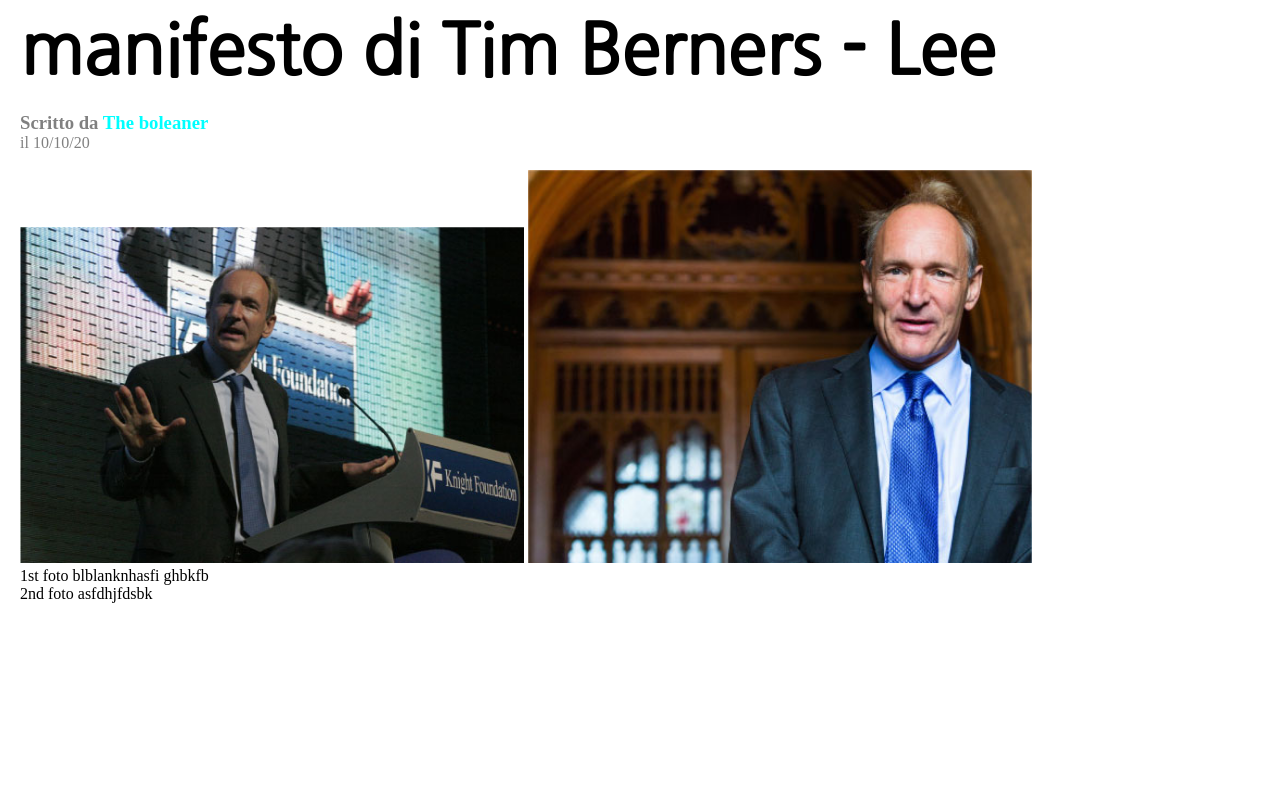
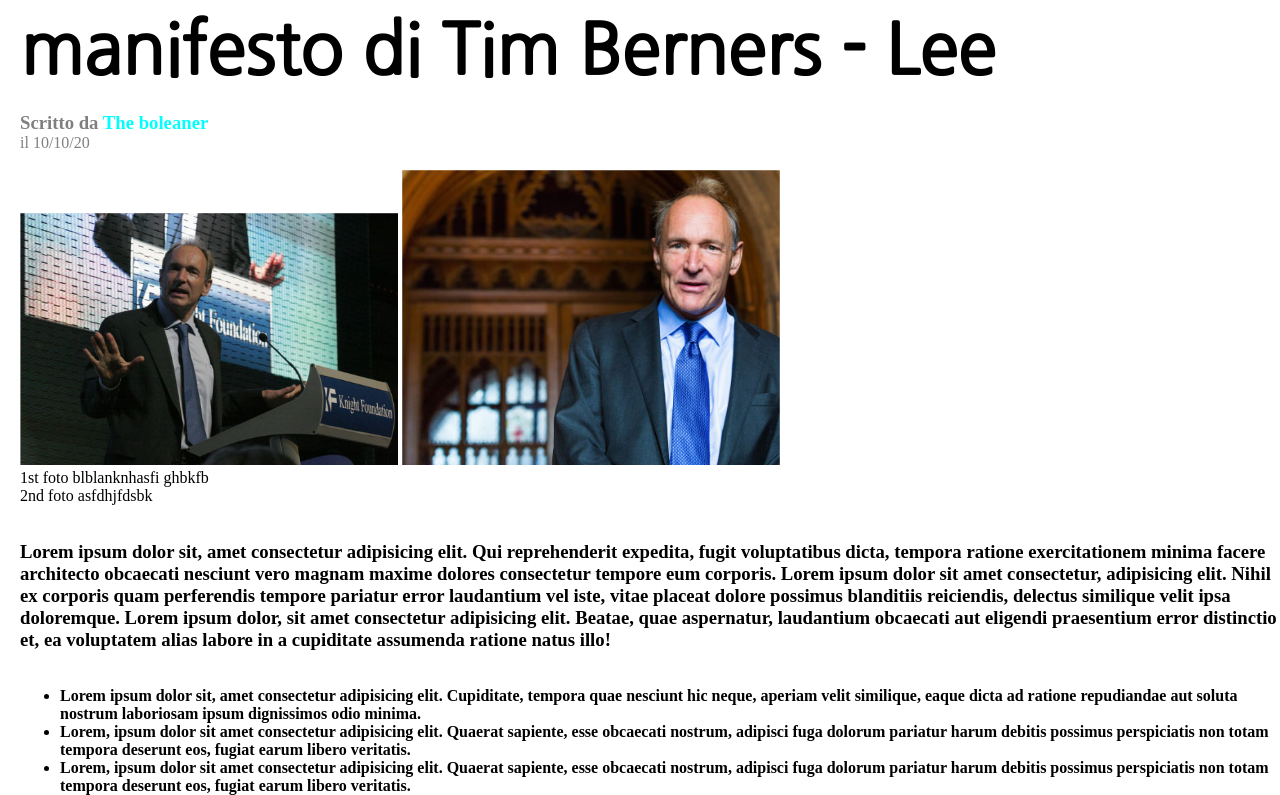
Before and after one commit to Vinctdea/html-css-booleaner, a plain HTML site: page index.html in a window 1280 px wide. Shown: the part 370-1165 px from the top of the page. Before the commit the page ends 973 px from the top, so only its background shows below. Drawn offline with Linux system fonts and the light colour scheme.

Commit message:
fix photo e list

```diff
--- a/css/style.css
+++ b/css/style.css
@@ -31,6 +31,6 @@ header{
         color: grey;
     }
     .foto{
-        width: 40%;
-        max-height: 400px;
+        width: 30%;
+        max-height: 300px;
     }
--- a/index.html
+++ b/index.html
@@ -26,7 +26,7 @@
         </section>
 
         <!-- foto home -->
-        <section >
+        <section id="photo">
             <br>
             <img class="foto" src="img/tim-1.jpg" alt="tim foto">
             <img class="foto" src="img/tim-2.jpg" alt="tim 2"><br>
@@ -34,6 +34,20 @@
             <br><span>2nd foto asfdhjfdsbk</span>
         </section>
 
+        <!-- articolo -->
+        <br><br>
+        <h3>Lorem ipsum dolor sit, amet consectetur adipisicing elit. Qui reprehenderit expedita, fugit voluptatibus dicta, tempora ratione exercitationem minima facere architecto obcaecati nesciunt vero magnam maxime dolores consectetur tempore eum corporis. Lorem ipsum dolor sit amet consectetur, adipisicing elit. Nihil ex corporis quam perferendis tempore pariatur error laudantium vel iste, vitae placeat dolore possimus blanditiis reiciendis, delectus similique velit ipsa doloremque. Lorem ipsum dolor, sit amet consectetur adipisicing elit. Beatae, quae aspernatur, laudantium obcaecati aut eligendi praesentium error distinctio et, ea voluptatem alias labore in a cupiditate assumenda ratione natus illo!</h3>
+        <br><br>
+
+        <!-- list -->
+        <section>
+            <ul><strong>
+                <li>Lorem ipsum dolor sit, amet consectetur adipisicing elit. Cupiditate, tempora quae nesciunt hic neque, aperiam velit similique, eaque dicta ad ratione repudiandae aut soluta nostrum laboriosam ipsum dignissimos odio minima.</li>
+                <li>Lorem, ipsum dolor sit amet consectetur adipisicing elit. Quaerat sapiente, esse obcaecati nostrum, adipisci fuga dolorum pariatur harum debitis possimus perspiciatis non totam tempora deserunt eos, fugiat earum libero veritatis.</li>
+                <li>Lorem, ipsum dolor sit amet consectetur adipisicing elit. Quaerat sapiente, esse obcaecati nostrum, adipisci fuga dolorum pariatur harum debitis possimus perspiciatis non totam tempora deserunt eos, fugiat earum libero veritatis.</li></strong>
+            </ul>
+        </section>
+
     </main>
 
 </body>
```
